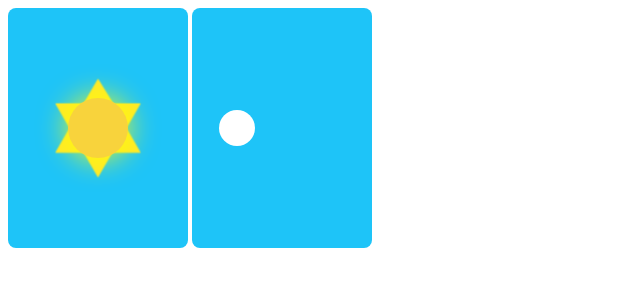
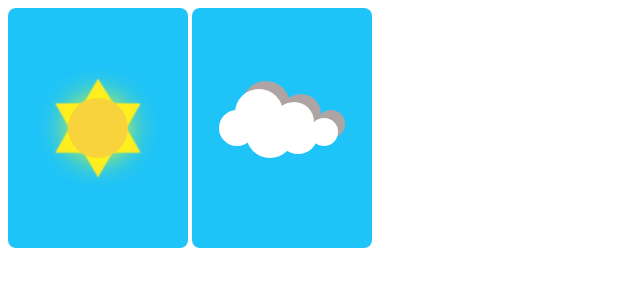
Before and after one commit to ronniesong0809/css-weather, a website: page index.html in a window 1280 px wide. Shown: the whole page, without its empty margins (0-640 px from the left). Drawn offline with Linux system fonts and the light colour scheme.

Commit message:
feat: add box-shadow to have a real cloud

```diff
--- a/index.html
+++ b/index.html
@@ -72,6 +72,15 @@
       height: 36px;
       background: #fff;
       border-radius: 50%;
+      box-shadow:
+        #fff 22px -15px 0 6px,
+        #fff 57px -6px 0 2px,
+        #fff 87px 4px 0 -4px,
+        #fff 33px 6px 0 6px,
+        #fff 61px 6px 0 2px,
+        #aea4a4 29px -23px 0 6px,
+        #aea4a4 64px -14px 0 2px,
+        #aea4a4 94px -4px 0 -4px;
       z-index: 2;
     }
   </style>
```
